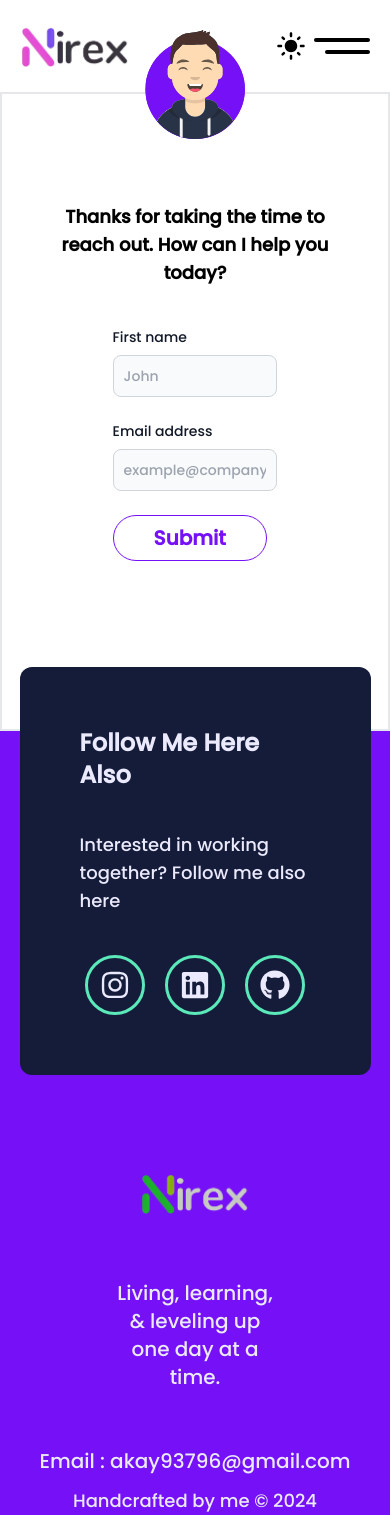
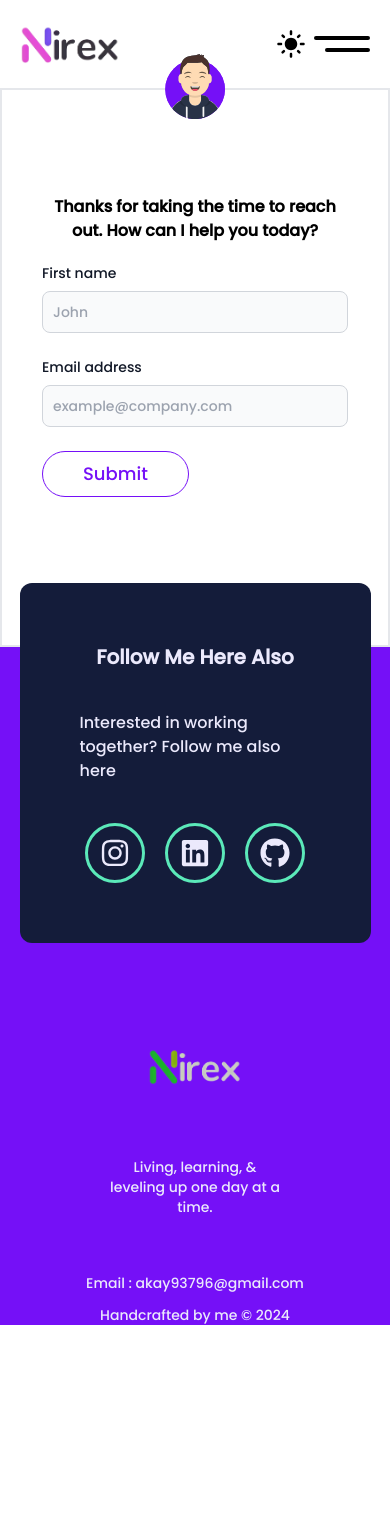
Before and after one commit to NIREX-mig/new_portfolio, a Next.js app: page /contect in a window 390 px wide. After the commit the page ends 1325 px from the top, so only its background shows below. Built offline with nearby package versions, Linux system fonts and the light colour scheme.

Commit message:
fix: modile UI

```diff
--- a/Components/AboutSelf.jsx
+++ b/Components/AboutSelf.jsx
@@ -1,12 +1,12 @@
 const AboutSelf = () => {
   return (
-    <section className="bg-primary py-36 ">
+    <section className="bg-primary lg:py-36 py-24 ">
       <div className=" p-5 lg:w-[50%] w-[85%] mx-auto">
-        <h4 className=" text-3xl font-semibold font-[EuroStyle Normal] text-center text-tlight pb-10">
+        <h4 className=" ;g:text-3xl text-2xl font-semibold font-[EuroStyle Normal] text-center text-tlight pb-10">
           Hi, I&#39;m Ashish. Nice to meet you.
         </h4>
 
-        <h4 className="capitalize text-xl text-center text-tlight pb-20">
+        <h4 className="capitalize lg:text-xl text-base text-center text-tlight pb-20">
           Since beginning my journey as a freelance designer 12 years ago, I&#39;ve done remote work for agencies, consulted for startups, and collaborated with talented people to create digital products for both business and consumer use. I&#39;m quietly confident, naturally curious, and perpetually working on improving my chops.
         </h4>
       </div>
--- a/Components/Collaboration.jsx
+++ b/Components/Collaboration.jsx
@@ -4,10 +4,10 @@ import { MdChat } from "react-icons/md";
 const Collaboration = () => {
   return (
     <section className="border flex flex-col items-center px-5">
-      <h3 className="text-center pb-5 mt-20 text-2xl text-gray-900 font-semibold ">Interested in collaborating with me?</h3>
-      <p className="text-center pb-20 text-lg font-semibold text-gray-800">I&#39;m always open to discussing product design work or partnership opportunities.</p>
+      <h3 className="text-center pb-5 mt-20 lg:text-2xl text-lg text-gray-900 font-semibold ">Interested in collaborating with me?</h3>
+      <p className="text-center pb-20 lg:text-lg text-sm font-semibold text-gray-800">I&#39;m always open to discussing product design work or partnership opportunities.</p>
       <Link href="/collaboration">
-      <button type="button" className=" flex gap-3 items-center mx-auto border-[3px] text-primary border-primary hover:bg-primary hover:text-tlight rounded-full px-10 py-3 text-xl mb-10" >
+      <button type="button" className=" flex gap-3 items-center mx-auto border-[3px] text-primary border-primary hover:bg-primary hover:text-tlight rounded-full px-10 py-3 lg:text-xl text-sm mb-10" >
       <MdChat size={25} />
       Start a conversation</button>
       </Link>
--- a/Components/Footer.jsx
+++ b/Components/Footer.jsx
@@ -8,14 +8,14 @@ const Footer = () => {
       <Socialcontect />
       <div className="flex flex-col items-center lg:w-[35%] w-[60%]  mx-auto mb-3">
         <Link href="/" className="p-8">
-          <Image src="/assets/logo.png" alt="logo" width={110} height={110} className="invert" />
+          <Image src="/assets/logo.png" alt="logo" width={110} height={110} className="invert p-2" />
         </Link>
-        <h3 className="text-xl p-8 text-center">
+        <h3 className=";g:text-xl text-sm p-8 text-center">
           Living, learning, & leveling up one day at a time.
         </h3>
       </div>
-      <p className="text-xl text-center p-3">Email : akay93796@gmail.com</p>
-      <p className="text-lg text-center">Handcrafted by me &copy; 2024</p>
+      <p className="lg:text-xl text-sm text-center p-3">Email : akay93796@gmail.com</p>
+      <p className="lg:text-lg text-sm text-center">Handcrafted by me &copy; 2024</p>
     </section>
   );
 };
--- a/Components/Hello.jsx
+++ b/Components/Hello.jsx
@@ -5,10 +5,10 @@ const Hello = () => {
   return (
     <section className=" felx text-center">
       <div className="py-24 px-5">
-      <h1 className="capitalize text-5xl text-gray-900 font-bold font-[EuroStyle Normal] pb-8 ">frontend devloper & MERN stack devloper</h1>
-      <p className="text-2xl capitalize">I design and code beautifully simple things, and I love what I do.</p>
+      <h1 className="capitalize lg:text-5xl text-2xl text-gray-900 font-bold font-[EuroStyle Normal] pb-8 ">frontend devloper & MERN stack devloper</h1>
+      <p className="lg:text-2xl text-lg capitalize">I design and code beautifully simple things, and I love what I do.</p>
 
-      <Image src="/assets/nirex-avatar.svg" alt="svg" width={250} height={250} className="mx-auto pt-24"/>
+      <Image src="/assets/nirex-avatar.svg" alt="svg" width={250} height={250} className="mx-auto lg:pt-24 p-12"/>
       </div>
     </section>
   )
--- a/Components/Navbar.jsx
+++ b/Components/Navbar.jsx
@@ -13,7 +13,7 @@ const Navbar = () => {
     <header className="flex flex-col  py-6 lg:px-20 px-5">
       <div className="flex justify-between">
         <Link href="/">
-          <Image src="/assets/logo.png" alt="logo" width={110} height={110} />
+          <Image src="/assets/logo.png" alt="logo" width={100} height={100} className=""/>
         </Link>
 
         <div className="flex gap-2 items-center">
@@ -72,7 +72,7 @@ const Navbar = () => {
         </div>
       </div>
       {menuOpen && (
-        <section className="absolute lg:hidden top-5 right-4 w-[35%] h-[60%] rounded-xl  backdrop-blur-lg bg-accent/40">
+        <section className="absolute lg:hidden top-5 right-4 w-[50%] rounded-xl  backdrop-blur-lg bg-accent/40">
           <div className="w-full mt-14 p-5 flex flex-col justify-center items-center border-t-[1px] border-gray-200">
             <nav className="py-2">
               <Link
--- a/Components/Socialcontect.jsx
+++ b/Components/Socialcontect.jsx
@@ -4,10 +4,10 @@ import { FaInstagram, FaLinkedin, FaGithub } from "react-icons/fa";
 const Socialcontect = () => {
   return (
     <section className="lg:w-[80%] w-[90%] bg-[#141c3a] text-tlight flex md:flex-row flex-col items-center justify-around rounded-xl p-10 mx-auto mt-100 -translate-y-16 ">
-      <h2 className="text-2xl font-[EuroStyle Normal] font-bold capitalize m-5">
+      <h2 className="lg:text-2xl text-xl font-[EuroStyle Normal] font-bold capitalize m-5">
         follow me here also
       </h2>
-      <div className="text-lg lg:w-[30%]  m-5">
+      <div className="lg:text-lg text-base lg:w-[30%]  m-5">
         <p>Interested in working together? Follow me also here </p>
       </div>
       <div className="flex gap-5 m-5">
--- a/Components/Testimonial.jsx
+++ b/Components/Testimonial.jsx
@@ -4,10 +4,10 @@
 
 const Testimonial = () => {
   return (
-    <section className="border p-36">
-      <h3 className="text-4xl font-bold font-[EuroStyle Normal] text-center pb-4">Testimonials</h3>
-      <p className="text-xl text-center text-gray-700 pb-10">People I&#39;ve worked with have said some nice things...</p>
-      <div className="w-52 h-72 red">
+    <section className="border py-36">
+      <h3 className="lg:text-4xl text-xl font-bold font-[EuroStyle Normal] text-center pb-4">Testimonials</h3>
+      <p className="lg:text-xl text-sm text-center text-gray-700 pb-10 px-10">People I&#39;ve worked with have said some nice things...</p>
+      <div className="w-52 h-72 lg:w-[75%] red mx-auto">
         hello
       </div>
     </section>
--- a/app/(root)/collaboration/page.jsx
+++ b/app/(root)/collaboration/page.jsx
@@ -8,13 +8,13 @@ export default function Collaboration() {
         alt="svg"
         width={100}
         height={100}
-        className="mx-auto -translate-y-16 "
+        className="mx-auto lg:-translate-y-16 -translate-y-14 p-5 "
       />
       <div className="">
-        <h3 className="text-center xl:text-3xl text-lg font-[EuroStyle Normal] ">
+        <h3 className="text-center lg:text-3xl text-base font-[EuroStyle Normal] ">
           want to descuss a startup collaboration? I&#39;m most definitely game.
         </h3>
-        <div className="w-[80%] mx-auto p-10">
+        <div className="lg:w-[80%] w-full mx-auto lg:p-10 py-5">
           <form >
             <div className="grid gap-6 py-10 md:grid-cols-2">
               <div>
@@ -50,7 +50,7 @@ export default function Collaboration() {
             </div>
             <button
               type="submit"
-              className="text-xl font-semibold text-primary  px-10 py-2 border border-primary rounded-full hover:text-tlight hover:bg-primary"
+              className="lg:text-xl text-lg text-primary  px-10 py-2 border border-primary rounded-full hover:text-tlight hover:bg-primary"
             >
               Submit
             </button>
--- a/app/(root)/contect/page.jsx
+++ b/app/(root)/contect/page.jsx
@@ -8,13 +8,13 @@ export default function Contect() {
         alt="svg"
         width={100}
         height={100}
-        className="mx-auto -translate-y-16 "
+        className="mx-auto lg:-translate-y-16 -translate-y-14 p-5"
       />
       <div className="">
-        <h3 className="text-center xl:text-3xl text-lg font-[EuroStyle Normal] font-semibold">
+        <h3 className="text-center lg:text-3xl text-base font-[EuroStyle Normal] font-semibold">
           Thanks for taking the time to reach out. How can I help you today?
         </h3>
-        <div className="w-[80%] mx-auto p-10">
+        <div className="lg:w-[80%] w-full mx-auto lg:p-10 py-5">
           <form>
             <div className="grid gap-6 mb-6 md:grid-cols-2">
               <div>
@@ -50,7 +50,7 @@ export default function Contect() {
             </div>
             <button
               type="submit"
-              className="text-xl font-semibold text-primary  px-10 py-2 border border-primary rounded-full hover:text-tlight hover:bg-primary"
+              className="lg:text-xl text-lg text-primary  px-10 py-2 border border-primary rounded-full hover:text-tlight hover:bg-primary"
             >
               Submit
             </button>
--- a/app/(root)/resume/page.jsx
+++ b/app/(root)/resume/page.jsx
@@ -1,7 +1,7 @@
 export default function resume(){
     return (
         <section className="h-screen px-20 py-8">
-            <h3 className="text-2xl font-[EuroStyle Normal] font-bold text-center ">Resume</h3>
+            <h3 className="lg:text-2xl text-xl font-[EuroStyle Normal] font-bold text-center ">Resume</h3>
         </section>
     );
 }
```
Also changed, not shown: Components/Techstack.jsx (+5 -5 lines), Components/Topproject.jsx (+4 -4 lines).
